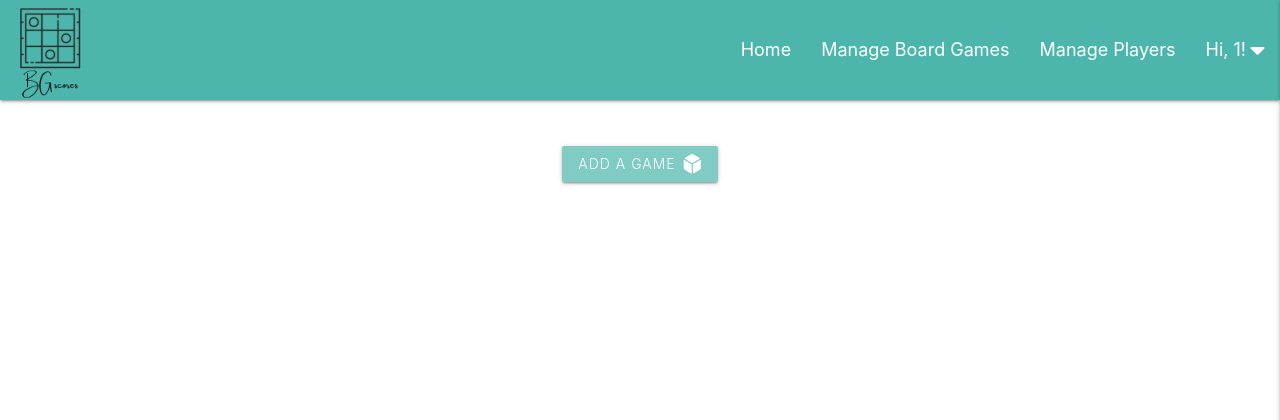
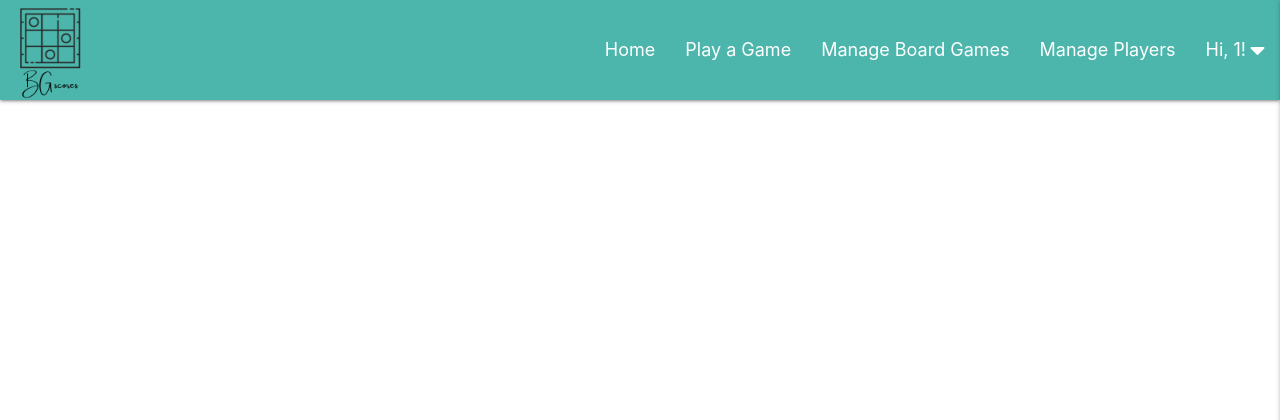
Before and after one commit to gladys-pascual/bg-scores, a Flask app: page / in a window 1280 px wide. Shown: the top 420 px of the page. Run offline with Flask 2, Linux system fonts and the light colour scheme; the visitor is signed in with stand-in values (Sample User, id 1); data that the repository does not hold is empty; some libraries are stand-ins or nearby versions.

Commit message:
Create add game functionality

```diff
--- a/app.py
+++ b/app.py
@@ -124,26 +124,38 @@ def logout():
     session.pop("user")
     return redirect(url_for("login"))
 
+# Function that creates the players_scores array
+# that will be added to the database
+def mapPlayersScores():
+    scores = request.form.getlist("score")
+    players = request.form.getlist("player")
+    players_scores = []
+    for i in range(len(scores)):
+        players_scores.append({
+            "player": players[i],
+            "score": scores[i],
+            "isWinner": max(scores) == scores[i]
+        })
+    return players_scores
+
 
 @app.route("/add_game", methods=["GET", "POST"])
 def add_game():
     if request.method == "POST":
-
-        scores = {
-            "scores": request.form.getlist("score")
-        }
-
         game = {
             "boardgame": request.form.get("boardgame"),
             "game_date": request.form.get("game_date"),
-            "created_by": session["user"]
+            "created_by": session["user"],
         }
+        game['players_scores'] = mapPlayersScores()
+        mongo.db.games.insert_one(game)
 
-        print("scores", scores)
-        print(game)
         flash("Game added sucessfully!")
         return redirect(url_for("get_games"))
-    return redirect(url_for("get_games"))
+
+    players = list(mongo.db.players.find())
+    boardgames = list(mongo.db.boardgames.find())
+    return render_template("add_game.html", players=map(mapPlayer, players), boardgames=map(mapBoardgame, boardgames))
 
 
 @app.route("/edit_game", methods=["GET", "POST"])
--- a/static/js/script.js
+++ b/static/js/script.js
@@ -1,9 +1,8 @@
 $(document).ready(function(){
   $(".dropdown-trigger").dropdown({coverTrigger: false, hover: true});
   $('.sidenav').sidenav({edge: "right"});
-  $('.modal').modal();
   $('.datepicker').datepicker({
-    format: " dd mmm, yyyy",
+    format: " dd mmm yyyy",
     yearRange: 1,
     showClearBtn: true,
     i18n: {
--- a/templates/base.html
+++ b/templates/base.html
@@ -47,7 +47,7 @@
           {% if session.user %}
             <ul class="right hide-on-med-and-down header-links">
               <li><a href="{{ url_for('get_games') }}">Home</a></li>
-              <!-- <li><a href="{{ url_for('add_game') }}">Play a Game</a></li> -->
+              <li><a href="{{ url_for('add_game') }}">Play a Game</a></li>
               <li><a href="#">Manage Board Games</a></li>
               <li><a href="#">Manage Players</a></li>
               <!-- Dropdown Trigger -->
@@ -79,7 +79,7 @@
           </li>
           <li><div class="divider teal lighten-2"></div></li>
           <li><a href="{{ url_for('get_games') }}">Home</a></li>
-          <!-- <li><a href="{{ url_for('add_game') }}">Play a Game</a></li> -->
+          <li><a href="{{ url_for('add_game') }}">Play a Game</a></li>
           <li><a href="#">Manage Board Games</a></li>
           <li><a href="#">Manage Players</a></li>
           <li><a href="{{ url_for('logout') }}">Logout</a></li>
--- a/templates/games.html
+++ b/templates/games.html
@@ -1,70 +1,6 @@
 {% extends "base.html" %}
 {% block content %}
-  <!-- Modal Trigger -->
-  <div class="modal-button-wrapper">
-    <button class="waves-effect waves-light btn modal-trigger modal-button teal lighten-3" data-target="add_game">
-      Add a game <i class="fas fa-dice-d6 modal-button-icon"><span class="sr-only">game icon</span></i>
-    </button>
-  </div>
-  <!-- Add Game Modal -->
-  <div id="add_game" class="modal">
-    <div class="modal-content">
-      <form class="col s10 offset-s1 l8 offset-l2" method="POST" action="{{ url_for('add_game') }}">
-        <h4 class="center add-game-heading teal-text">Add a game</h4>
-        <!-- Choose a boardgame  -->
-        <div class="row choose-bg">
-          <div class="input-field col s10 offset-s1">
-            <i class="fas fa-dice-d6 prefix"></i>
-            <select id="boardgame" name="boardgame" class="validate" required>
-              <option value="" disabled selected>Choose a boardgame</option>
-              {% for boardgame in boardgames %}
-                <option value="{{ boardgame._id }}">{{ boardgame.boardgame }}</option>
-              {% endfor %}
-            </select>
-            <label for="boardgame" >Boardgame</label>
-          </div>
-        </div>
 
-        <!-- date picker -->
-        <div class="row">
-          <div class="input-field col s10 offset-s1 small">
-            <i class="fas fa-calendar-alt prefix"></i>
-            <input
-              id="game_date"
-              name="game_date"
-              class="datepicker validate"
-              required
-            ></input>
-            <label for="game_date">Game Date</label>
-          </div>
-        </div>
-
-
-        <!-- Choose a player  -->
-        <div class="row" >
-          <div id="players" class="input-field col s10 offset-s1 player">
-            <i class="fas fa-user prefix dropdown-icon"></i>
-            <select multiple id="player" name="player" class="validate" required>
-              <option value="" disabled>Choose a player</option>
-              {% for player in players %}
-                <option value="{{ player._id }}">{{ player.player }}</option>
-              {% endfor %}
-            </select>
-            <label for="player" >Player</label>
-          </div>
-        </div>
-
-        <div class="row" id="selected-players">
-
-        </div>
-
-      </form>
-    </div>
-    <div class="modal-footer">
-      <a href="{{ url_for('get_games') }}" class="modal-close waves-effect waves-light btn-flat">Cancel</a>
-      <button type="submit" class="modal-close waves-effect waves-light btn-flat">Submit</button>
-    </div>
-  </div>
   {% for game in games %}
     <div class="row">
         <div class="col s10 offset-s1 m8 offset-m2 l6 offset-m3">
```
Also changed, not shown: templates/add_game.html (added, +62 -0 lines).
